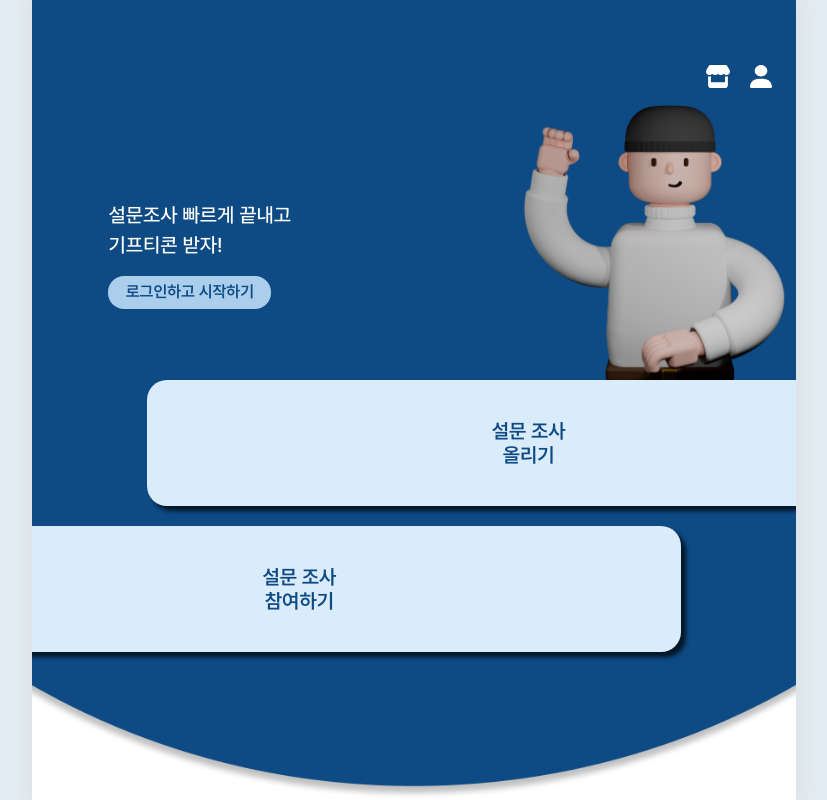
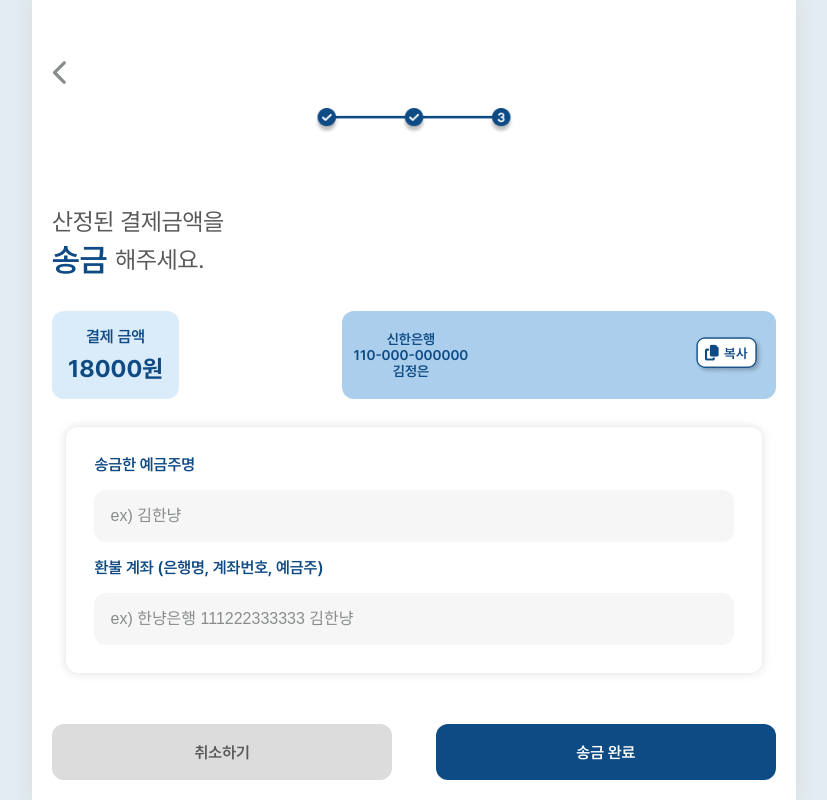
Before and after one commit to mingki831/Hannyang, a React (Create React App) app: page /step3 in a window 1280 px wide. Shown: the whole page, without its empty margins (226-1053 px from the left). Built offline with nearby package versions, Linux system fonts and the light colour scheme.

Commit message:
feat/researcher 거의완성
api 연결 제대로 됐는지만 확인하면 됨 !

```diff
--- a/src/components/layout/Layout.jsx
+++ b/src/components/layout/Layout.jsx
@@ -15,7 +15,8 @@ export default function Layout(props) {
             <LayoutST.Header>
                 {/* 뒤로가기 */}
                 { (page === 'MainPage') ||
-                  (page === 'SignUpSuccess') ? (
+                  (page === 'SignUpSuccess') ||
+                  (page === 'stepComplete') ? (
                     <></>
                 ) : (
                 <LayoutST.BackBtn onClick={() => {navigate(-1)}}>
--- a/src/pages/researcher/ResrchStyle.jsx
+++ b/src/pages/researcher/ResrchStyle.jsx
@@ -107,7 +107,6 @@ export const RelaButtonZone = styled.div`
 
   display: flex;
   justify-content: space-between;
-  visibility: ${(props) => (props.focused === 'nextStep' ? 'visible' : 'hidden')};
 `;
 
 export const CancelBtn = styled.div`
@@ -263,7 +262,70 @@ export const CalculationBtn = styled.div`
 `;
 
 export const PriceText = styled.div`
-  visibility: ${(props) => (props.focused === 'Resulted' ? 'visible' : 'hidden')};
   font-size: var(--font-large);
   font-weight: var(--weight-bold);
+  white-space: nowrap;
 `;
+
+export const FlexBox = styled.div`
+  display: flex;
+  width: 100%;
+  align-items: center;
+  justify-content: space-between;
+`;
+
+export const FinalPrice = styled.div`
+  width: fit-content;
+  height: 88px;
+  padding: 16px;
+
+  text-align: center;
+
+  border-radius: 12px;
+  background-color: var(--blue-blur-light);
+  color: var(--blue-normal);
+`;
+
+export const AccountZone = styled.div`
+  width: 60%;
+  height: 88px;
+  padding: 12px;
+
+  display: flex;
+  align-items: center;
+  justify-content: space-between;
+
+  border-radius: 12px;
+  background-color: var(--blue-light);
+  color: var(--blue-normal);
+`;
+
+export const AccountText = styled.div`
+  font-weight: var(--weight-semi-bold);
+  font-size: var(--font-small);
+  text-align: center;
+  white-space: nowrap;
+`;
+
+export const CopyIcon = styled.img`
+  position: relative;
+  width: 70px;
+  object-fit: contain;
+`;
+
+export const AccountFormBox = styled.div`
+  width: 96%;
+  height: fit-content;
+  margin: auto;
+  padding: 28px;
+  margin-top: 28px;
+
+  align-items: center;
+  justify-content: space-between;
+
+  color: var(--blue-normal);
+  font-weight: var(--weight-semi-bold);
+
+  border-radius: 12px;
+  box-shadow: 0px 0px 8px 0px rgba(187, 187, 187, 0.50);
+`;
--- a/src/pages/researcher/Step1.jsx
+++ b/src/pages/researcher/Step1.jsx
@@ -23,7 +23,7 @@ export default function Step1() {
     const { setPage } = useContext(PageContext);
     const [isModal, setIsModal] = useState(false);
     const [isBlank, setIsBlank] = useState(false);
-    const [ {formUrl}, onInputChange ] = useInput({formUrl: ""});
+    const [ {formUrl}, onInputChange, resetInput ] = useInput({formUrl: ""});
 
     const nextHandler = async() => {
         let Url = formUrl.replace(/ /g,"");
@@ -38,9 +38,11 @@ export default function Step1() {
                     navigate('/step2');
                 } else {
                     //예외처리
+                    resetInput();
                 }
             }).catch((error) => {
                 //예외처리
+                resetInput();
             })
         }
     }
--- a/src/pages/researcher/Step2.jsx
+++ b/src/pages/researcher/Step2.jsx
@@ -10,6 +10,7 @@ import Layout from '../../components/layout/Layout';
 import Progress2 from '../../components/imgs/researcher/Progress2.png';
 import CancelModal from './CancelModal';
 import SVG from '../../components/imgs/SVG';
+import BlankModal from './BlankModal';
 
 import { PageContext } from '../../components/context/PageContext';
 import { useInput } from '../../hooks/useInput';
@@ -23,8 +24,7 @@ export default function Step2() {
     const dispatch = useDispatch();
 
     const [isModal, setIsModal] = useState(false);
-    const [isResult, setIsResult] = useState(false);
-    const [nextStep, setNextStep] = useState(false);
+    const [isBlank, setIsBlank] = useState(false);
     const [pemOpen, setPemOpen] = useState(false);
     const [pomOpen, setPomOpen] = useState(false);
 
@@ -63,19 +63,24 @@ export default function Step2() {
     }
 
     const nextHandler = async() => {
+        if ( (startDate === "") || (endDate === "") ) {
+            setIsBlank(true);
+        } else {
             __postStep2({surveyId, people, point, startDate, endDate, finalPrice})
             .then(res => {
                 if (parseInt(Number(res.status) / 100) === 2) {
                     dispatch(SET_SURVEY(res.data));
-                navigate('/step2');
+                    navigate('/step3');
                 } else {
                     //예외처리
+                    resetInput();
                 }
             }).catch((error) => {
                 //예외처리
+                resetInput();
             })
             console.log("성공적으로 put");
-        //navigate('/step3');
+        }
     }
 
     useEffect(() => {
@@ -84,8 +89,7 @@ export default function Step2() {
 
     useEffect(() => {
         if ( (startDate === "") || (endDate === "") ) {
-            setIsResult(false);
-            setNextStep(false);
+            setFinalPrice(0);
         } else {
             //맨 아래로 스크롤
             scrollToBottom();
@@ -126,12 +130,9 @@ export default function Step2() {
 
             //최종 금액 오류 방지
             if (isNaN(price)) {
-                setIsResult(false);
-                setNextStep(false);
+                setFinalPrice(0);
             } else {
                 setFinalPrice(price);
-                setIsResult(true);
-                setNextStep(true);
             }
         }
     }, [people, point, startDate, endDate])
@@ -142,6 +143,9 @@ export default function Step2() {
         {/* 모달 */}
         {isModal === true ?
         <CancelModal setIsModal={setIsModal}/> : <></>}
+        {/* 빈칸경고모달 */}
+        {isBlank === true ?
+        <BlankModal setIsBlank={setIsBlank}/> : <></>}
             <SignST.ContentZone>
                 <ResrchST.ProgressBar src={Progress2}/>
                 <SignST.SignupGuide>
@@ -227,7 +231,7 @@ export default function Step2() {
                         설문 시작 날짜
                         <ResrchST.FormDetailRed>
                             검수 후 업로드까지 <br/>
-                            최소 24시간이 소요됩니다.
+                            최소 12시간이 소요됩니다.
                         </ResrchST.FormDetailRed>
                     </ResrchST.FormTitle>
                     <ResrchST.DateInput
@@ -261,12 +265,17 @@ export default function Step2() {
                             금액을 조정해보세요 !
                         </ResrchST.FormDetail>
                     </ResrchST.FormTitle>
-                    <ResrchST.PriceText focused={isResult === true ? 'Resulted' : 'unResulted'}>
+                    {finalPrice === (0 || NaN) ?
+                        <ResrchST.PriceText>
+                            원
+                        </ResrchST.PriceText> :
+                        <ResrchST.PriceText>
                             {finalPrice} 원
                         </ResrchST.PriceText>
+                    }
                 </ResrchST.CalculationBtn>
 
-                <ResrchST.RelaButtonZone focused={nextStep === true ? 'nextStep' : ''}>
+                <ResrchST.RelaButtonZone>
                     <ResrchST.CancelBtn onClick={()=>{setIsModal(true)}}>
                         취소하기
                     </ResrchST.CancelBtn>
--- /dev/null
+++ b/src/pages/researcher/Step3.jsx
@@ -0,0 +1,136 @@
+import React, { useContext, useEffect, useState } from 'react';
+import { useNavigate } from 'react-router-dom';
+import { useDispatch } from 'react-redux';
+//import { useSelector } from 'react-redux';
+
+import * as ResrchST from './ResrchStyle';
+import * as SignST from '../signup/SignUpStyle';
+
+import Layout from '../../components/layout/Layout';
+import Progress3 from '../../components/imgs/researcher/Progress3.png';
+import copyIcon from '../../components/imgs/researcher/copyIcon.png';
+import CancelModal from './CancelModal';
+import BlankModal from './BlankModal';
+
+import { PageContext } from '../../components/context/PageContext';
+import { useInput } from '../../hooks/useInput';
+import { __postStep2, SET_SURVEY } from '../../redux/modules/SurveySlice';
+
+export default function Step3() {
+
+    const { setPage } = useContext(PageContext);
+    const navigate = useNavigate();
+    const dispatch = useDispatch();
+
+    const [isModal, setIsModal] = useState(false);
+    const [isBlank, setIsBlank] = useState(false);
+
+    //금액 불러오기
+    //const price = useSelector((state) => state.survey.price);
+    //const surveyId = useSelector((state) => state.survey.id);
+
+    const [ { accountOwner, account },
+            onInputChange,
+            resetInput
+          ] = useInput(
+            {   accountOwner: "",
+                account: "",
+            });
+
+    const nextHandler = async() => {
+        if (accountOwner === "") {
+            setIsBlank(true);
+        } else {
+            //surveyId 추가
+            __postStep2({ accountOwner, account })
+            .then(res => {
+                if (parseInt(Number(res.status) / 100) === 2) {
+                    dispatch(SET_SURVEY(res.data));
+                    navigate('/stepComplete');
+                } else {
+                    //예외처리
+                    resetInput();
+                }
+            }).catch((error) => {
+                //예외처리
+                resetInput();
+            })
+            console.log("성공적으로 put");
+        }
+    }
+
+    useEffect(() => {
+        setPage('step3');
+    }, []);
+
+    return (
+        <>
+        <Layout>
+        {/* 모달 */}
+        {isModal === true ?
+        <CancelModal setIsModal={setIsModal}/> : <></>}
+        {/* 빈칸경고모달 */}
+        {isBlank === true ?
+        <BlankModal setIsBlank={setIsBlank}/> : <></>}
+            <SignST.ContentZone>
+                <ResrchST.ProgressBar src={Progress3}/>
+                <SignST.SignupGuide>
+                    산정된 결제금액을
+                </SignST.SignupGuide>
+                <SignST.NotLogoText>
+                    <SignST.LogoText>송금</SignST.LogoText>해주세요.
+                </SignST.NotLogoText>
+
+                <ResrchST.FlexBox>
+                    <ResrchST.FinalPrice>
+                        <ResrchST.FormTitle>
+                            결제 금액
+                        </ResrchST.FormTitle>
+                        <div style={{ width: '100%', height: '8px'}}/>
+                        <ResrchST.PriceText>
+                            18000원
+                        </ResrchST.PriceText>
+                    </ResrchST.FinalPrice>
+                    <ResrchST.AccountZone>
+                        <ResrchST.AccountText>
+                            신한은행 <br/> 110-000-000000 <br/> 김정은
+                        </ResrchST.AccountText>
+                        <ResrchST.CopyIcon src={copyIcon}/>
+                    </ResrchST.AccountZone>
+                </ResrchST.FlexBox>
+
+                <ResrchST.AccountFormBox>
+                    <ResrchST.FormTitle>
+                        송금한 예금주명
+                    </ResrchST.FormTitle>
+                    <SignST.InputBox
+                        name="accountOwner"
+                        type="text"
+                        onChange={onInputChange}
+                        value={accountOwner}
+                        placeholder='ex) 김한냥'/>
+                    <div style={{ width: '100%', height: '16px'}}/>
+                    <ResrchST.FormTitle>
+                        환불 계좌 (은행명, 계좌번호, 예금주)
+                    </ResrchST.FormTitle>
+                    <SignST.InputBox
+                        name="account"
+                        type="text"
+                        onChange={onInputChange}
+                        value={account}
+                        placeholder='ex) 한냥은행 111222333333 김한냥'/>
+                </ResrchST.AccountFormBox>
+
+                <ResrchST.ButtonZone>
+                    <ResrchST.CancelBtn onClick={()=>{setIsModal(true)}}>
+                        취소하기
+                    </ResrchST.CancelBtn>
+                    <ResrchST.NextBtn onClick={nextHandler}>
+                        송금 완료
+                    </ResrchST.NextBtn>
+                </ResrchST.ButtonZone>
+            </SignST.ContentZone>
+        </Layout>
+        </>
+    );
+}
--- /dev/null
+++ b/src/pages/researcher/StepComplete.jsx
@@ -0,0 +1,35 @@
+import React, { useContext, useEffect } from 'react';
+import { useNavigate } from 'react-router-dom';
+import * as SignST from '../signup/SignUpStyle';
+import Layout from '../../components/layout/Layout';
+import { PageContext } from '../../components/context/PageContext';
+
+export default function StepComplete() {
+
+    const { setPage } = useContext(PageContext);
+    const navigate = useNavigate();
+
+    useEffect(() => {
+        setPage('stepComplete');
+    }, []);
+
+    return (
+        <>
+        <Layout>
+            <SignST.SuccessZone>
+                {/* 문구 */}
+                <SignST.LogoText> 감사합니다! </SignST.LogoText>
+                <SignST.SuccessText> 설문 게시가 요청되었습니다. </SignST.SuccessText>
+                {/* 버튼 */}
+                <SignST.SuccessBtn
+                    //참여 페이지로 이동
+                    //onClick={() => { navigate('/login'); }}
+                >
+                    설문 참여하기
+                </SignST.SuccessBtn>
+            </SignST.SuccessZone>
+        </Layout>
+        </>
+    );
+
+}
--- a/src/redux/modules/SurveySlice.js
+++ b/src/redux/modules/SurveySlice.js
@@ -36,6 +36,22 @@ export const __postStep2 = async (arg) => {
     return res;
 }
 
+export const __postStep3 = async (arg) => {
+  console.log(arg);
+  console.log(JSON.stringify({
+    "accountHolderName": arg.accountOwner,
+    "account": arg.account,
+  }))
+  const res =
+    await getInstance().put(
+        `/survey-requests/step3/${arg.surveyId}`,
+        JSON.stringify({
+            "accountHolderName": arg.accountOwner,
+            "account": arg.account,
+          }));
+  return res;
+}
+
   const initialState = {
     //step: { data: {}, loading: false, error: null, fulfilled: false },
     id: null,
--- a/src/shared/router/Router.js
+++ b/src/shared/router/Router.js
@@ -17,7 +17,9 @@ import NoticePage from '../../pages/mypage/admin/NoticePage';
 import Shop from '../../pages/shop/Shop';
 import Researcher from '../../pages/researcher/Researcher';
 import Step1 from '../../pages/researcher/Step1';
-import Step2 from '../../pages/researcher/Step2'
+import Step2 from '../../pages/researcher/Step2';
+import Step3 from '../../pages/researcher/Step3';
+import StepComplete from '../../pages/researcher/StepComplete';
 
 const Router = () => {
     return (
@@ -48,6 +50,8 @@ const Router = () => {
                 <Route path='/researcher' element={<Researcher/>}/>
                 <Route path='/step1' element={<Step1/>}/>
                 <Route path='/step2' element={<Step2/>}/>
+                <Route path='/step3' element={<Step3/>}/>
+                <Route path='/stepComplete' element={<StepComplete/>}/>
             </Routes>
         </BrowserRouter>
         </>
```
Also changed, not shown: src/components/imgs/researcher/copyIcon.png (added). Lines whose indentation alone changed are shown as unchanged.
